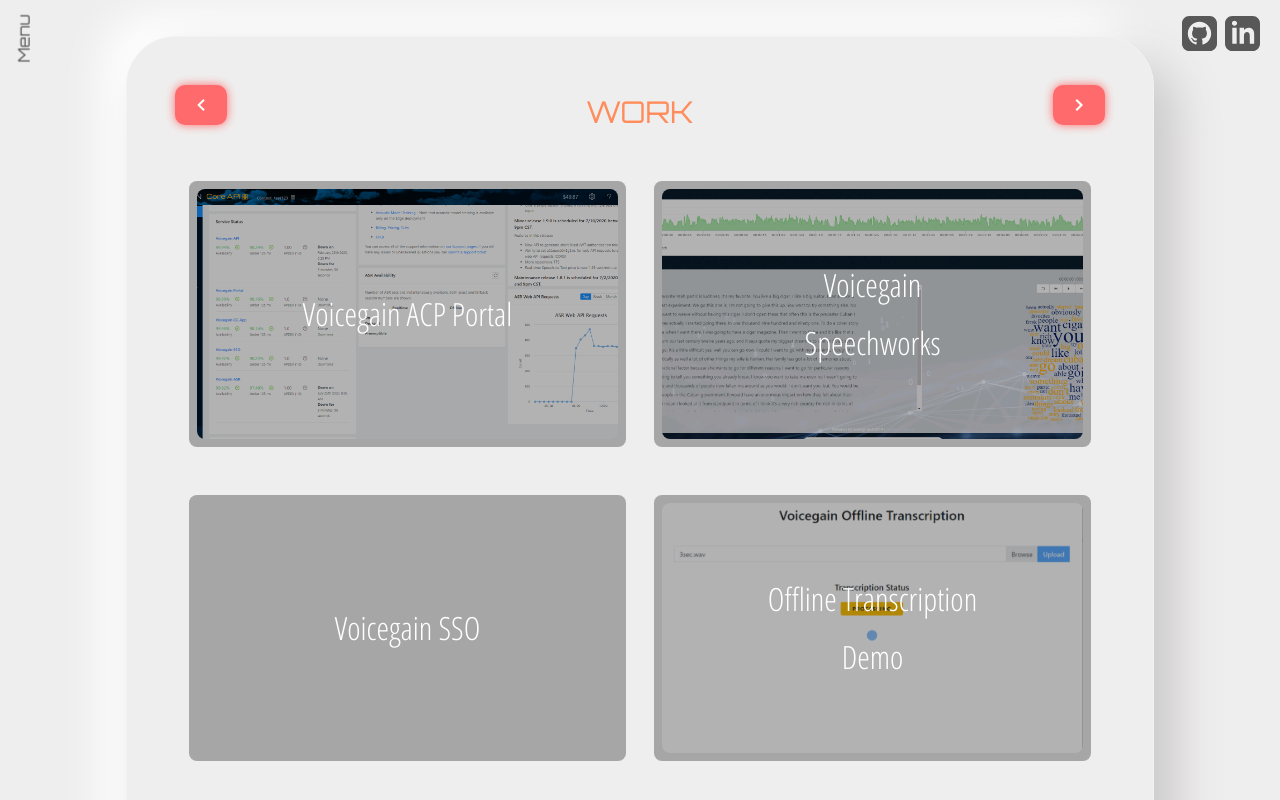
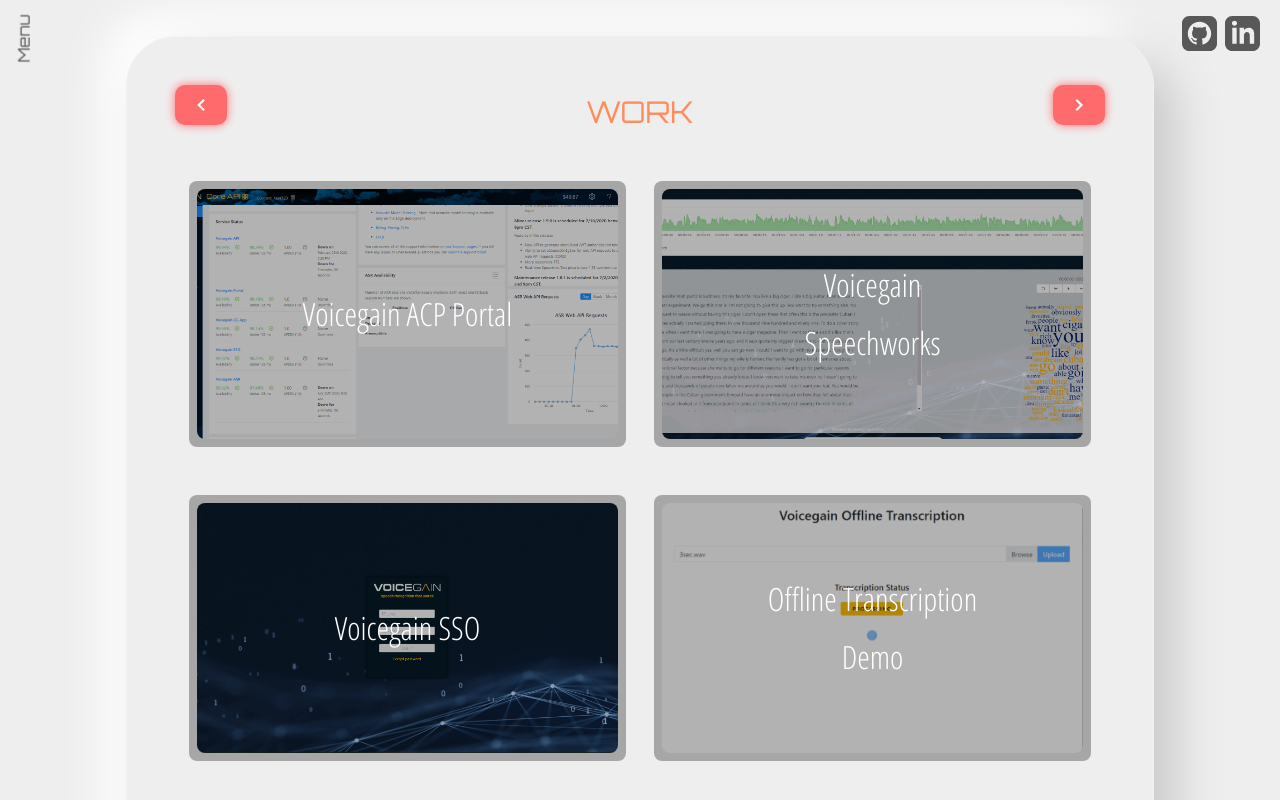
Before and after one commit to basculante/web-portfolio-next, a Next.js app: page /work in a window 1280 px wide. Shown: the top 800 px of the page. Built offline with nearby package versions, Linux system fonts and the light colour scheme.

Commit message:
Change SSO image name for netlify build fix

```diff
--- a/pages/index.css
+++ b/pages/index.css
@@ -97,9 +97,9 @@
 .work-image.Voicegain.Speechworks {
   background-image: url("../public/assets/work_images/speech-works/speech-works-1.PNG");
 }
-/* .work-image.Voicegain.SSO {
-  background-image: url("../public/assets/work_images/sso/sso-1.PNG");
-} */
+.work-image.Voicegain.SSO {
+  background-image: url("../public/assets/work_images/sso/sso.PNG");
+}
 .work-image.Offline.Transcription.Demo {
   background-image: url("../public/assets/work_images/transcription-demo/offline-transcription-demo.PNG");
 }
```
Also changed, not shown: public/assets/work_images/sso/sso.PNG (renamed from public/assets/work_images/sso/sso-1.png).
